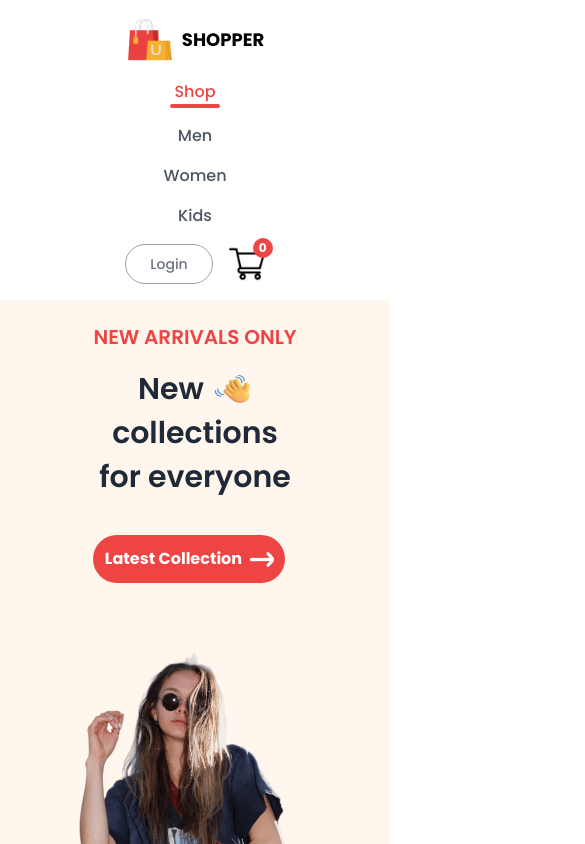
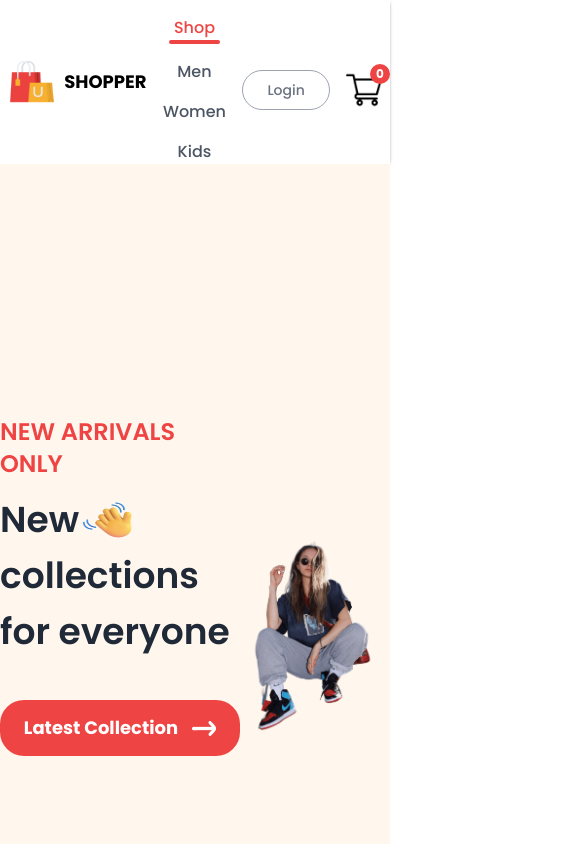
Before and after one commit to perismuniu/SHOPPER-E-Commerce-Website, a React (Vite) app in the folder Frontend/: page / in a window 390 px wide. Shown: the top 844 px of the page, 585 px wide, since content can reach past the window. Built offline with nearby package versions, Linux system fonts and the light colour scheme.

Commit message:
Offers component

```diff
--- a/Frontend/src/components/hero/Hero.jsx
+++ b/Frontend/src/components/hero/Hero.jsx
@@ -1,40 +1,34 @@
-import React from 'react';
-import hand_icon from '../assets/hand_icon.png';
-import arrow_icon from '../assets/arrow.png';
-import hero_image from '../assets/hero_image.png';
+import hand_icon from '../assets/hand_icon.png'
+import arrow_icon from '../assets/arrow.png'
+import hero_image from '../assets/hero_image.png'
 
 const Hero = () => {
   return (
-    <div className="min-h-screen min-w-screen bg-orange-50 mt-0 bg-cover font-Poppins flex flex-col lg:flex-row justify-around items-center p-4">
-      {/* Container is flex-column on small screens and flex-row on large screens */}
-      <div className="flex flex-col justify-center gap-5 leading-none text-center lg:text-left">
-        <h2 className="text-red-500 font-semibold text-xl sm:text-2xl">NEW ARRIVALS ONLY</h2>
-        {/* Text size adjusts based on screen size */}
+    <div className="min-h-screen min-w-screen bg-orange-50 mt-0 bg-cover font-Poppins flex justify-around items-center">
+        <div className="flex flex-col justify-center gap-5 leading-none">
+            <h2 className="text-red-500 font-semibold text-2xl">NEW ARRIVALS ONLY</h2>
             <div>
-          <div className="flex flex-row justify-center lg:justify-start items-center">
-            {/* Text size adjusts based on screen size */}
-            <p className="text-gray-800 text-3xl sm:text-4xl font-semibold">New</p>
-            <img className="w-10 h-8 ml-2" src={hand_icon} alt="hand icon" />
+                <div className="flex flex-row">
+                    <p className="text-gray-800 text-4xl font-semibold">New</p>
+                    <img className="flex items-center gap-5 w-14 h-10" src={hand_icon} alt=""/>
                 </div>
-          <p className="text-gray-800 text-3xl sm:text-4xl font-semibold mt-2 sm:mt-4">collections</p>
-          <p className="text-gray-800 text-3xl sm:text-4xl font-semibold mt-2 sm:mt-4">for everyone</p>
-          {/* Margin top adjusts based on screen size */}
+                <p className="text-gray-800 text-4xl font-semibold mt-4">collections</p>
+                <p className="text-gray-800 text-4xl font-semibold mt-4">for everyone</p>
             </div>
-        <div>
-          <button className="flex justify-center items-center gap-2 sm:gap-3.5 w-48 sm:w-60 h-12 sm:h-14 rounded-3xl mt-5 sm:mt-7 bg-red-500 text-white text-base sm:text-lg font-bold">
-            {/* Button size and gap between items adjust based on screen size */}
+            <div >
+                <button className="flex justify-center items-center gap-3.5 w-60 h-14 rounded-3xl mt-7 bg-red-500 text-white text-lg font-bold ">
                     Latest Collection
-            <img src={arrow_icon} alt="arrow icon" />
+                    <img src={arrow_icon} alt=""/>
                 </button>
             </div>
         </div>
 
-      <div className="mt-8 lg:mt-0">
-        <img className="w-full sm:w-2/3 lg:w-96 mx-auto" src={hero_image} alt="hero image" />
-        {/* Image size adjusts based on screen size */}
+        <div>
+            <img className="flex items-center justify-center flex-1 h-auto w-96 mt-24" src={hero_image} alt=""/>
         </div>
+
     </div>
-  );
+  )
 }
 
-export default Hero;
+export default Hero
--- a/Frontend/src/components/navbar/Navbar.jsx
+++ b/Frontend/src/components/navbar/Navbar.jsx
@@ -7,7 +7,7 @@ const Navbar = () => {
     const currentPath = location.pathname;
 
     return (
-        <div className="flex flex-col lg:flex-row justify-between items-center shadow-custom font-Poppins p-4 lg:p-0">
+        <div className="flex justify-around shadow-custom font-Poppins">
             <div className="flex flex-row items-center">
                 <img className="h-12" src={logo} alt="logo"/>
                 <p className="ml-2 font-bold text-lg lg:text-xl">SHOPPER</p>
--- /dev/null
+++ b/Frontend/src/components/offers/Offers.jsx
@@ -0,0 +1,20 @@
+import exclusive_image from '../assets/exclusive_image.png';
+
+const Offers = () => {
+  return (
+    <div className="min-h-screen min-w-screen bg-orange-50 bg-cover font-Poppins flex items-center justify-around">
+      <div className="flex flex-col justify-center leading-none">
+        <h1 className="text-red-500 font-semibold text-2xl">Exclusive</h1>
+        <h1 className="text-red-500 font-semibold text-2xl">Offers For You</h1>
+        <p className="text-gray-800 text-2xl font-semibold mt-4">ONLY ON BEST SELLERS PRODUCTS</p>
+        <button className="flex justify-center items-center gap-2 sm:gap-3.5 w-48 sm:w-60 h-12 sm:h-14 rounded-3xl mt-5 sm:mt-7 bg-red-500 text-white text-base sm:text-lg font-bold">Check Now</button>
+      </div>
+      <div>
+        <img className="flex items-center justify-center flex-1 h-auto w-96 mt-2" src={exclusive_image} alt=""/>
+
+      </div>
+    </div>
+  )
+}
+
+export default Offers
--- a/Frontend/src/components/pages/Shop.jsx
+++ b/Frontend/src/components/pages/Shop.jsx
@@ -1,11 +1,13 @@
 import Hero from '../hero/Hero'
 import Popular from '../popular/Popular'
+import Offers from '../offers/Offers'
 
 const Shop = () => {
   return (
     <div>
       <Hero />
       <Popular />
+      <Offers/>
     </div>
   )
 }
--- a/Frontend/src/components/popular/Popular.jsx
+++ b/Frontend/src/components/popular/Popular.jsx
@@ -5,8 +5,8 @@ const Popular = () => {
   return (
     <div className="flex flex-col items-center h-90vh">
       <h1 className="text-gray-600 font-semibold text-2xl mt-5">POPULAR IN WOMEN</h1>
-      <hr className="w-64 h-20 rounded-lg border-gray-600 border-2"/>
-      <div className="mt-14 flex grid grid-cols-1 sm:grid-cols-2 md:grid-cols-3 lg:grid-cols-4 gap-6">
+      <hr className="w-64 rounded-lg border-gray-600 border-2"/>
+      <div className="mt-14 flex gap-6">
         {data_product.map((item, i) => {
             return <Item
                         key={i}
--- a/Frontend/tailwind.config.js
+++ b/Frontend/tailwind.config.js
@@ -22,6 +22,7 @@ export default {
       },
       backgroundImage: {
         'custom-gradient': 'linear-gradient(180deg, #fde1ff, #e1ffea22)',
+        'custom-gradient2': 'linear-gradient(180deg, #fde1ff 0%, #e1ffea22 60%)',
       },
       height: {
         '90vh': '90vh',
```
Also changed, not shown: Frontend/src/components/newcollections/NewCollections.jsx (added). Lines whose indentation alone changed are shown as unchanged.
